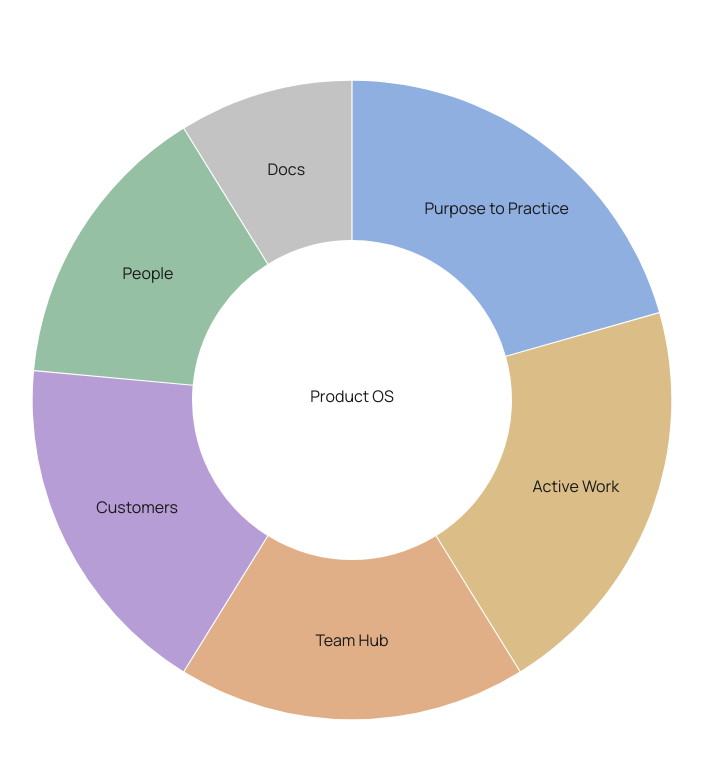
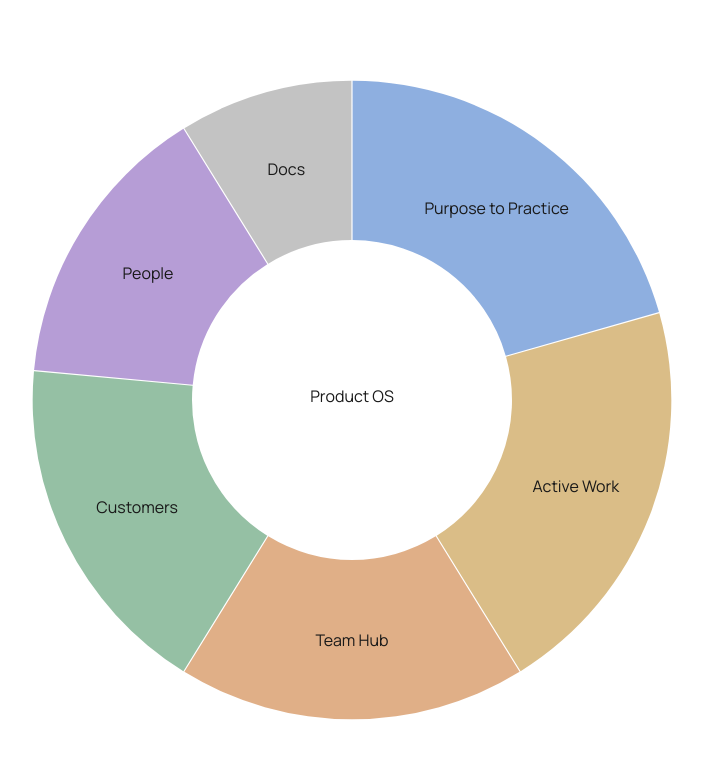
Before and after one commit to hbtucker/product-os-structure, a plain HTML site: page index.html in a window 1280 px wide. Shown: the whole page, without its empty margins (288-991 px from the left). Drawn offline with nearby package versions, Linux system fonts and the light colour scheme.

Commit message:
Update index.html

```diff
--- a/index.html
+++ b/index.html
@@ -135,8 +135,8 @@
     let radius = width / 5;
 
     const updatedColors = [
-        "#447ACB", "#C19138", "#CB7B37", "#865DBB",
-        "#4f9768", "#9B9B9B", "#BA4A78", "#BE524B"
+        "#447ACB", "#C19138", "#CB7B37", "#4f9768",
+        "#865DBB", "#9B9B9B", "#BA4A78", "#BE524B"
     ];
 
     const color = d3.scaleOrdinal()
```
